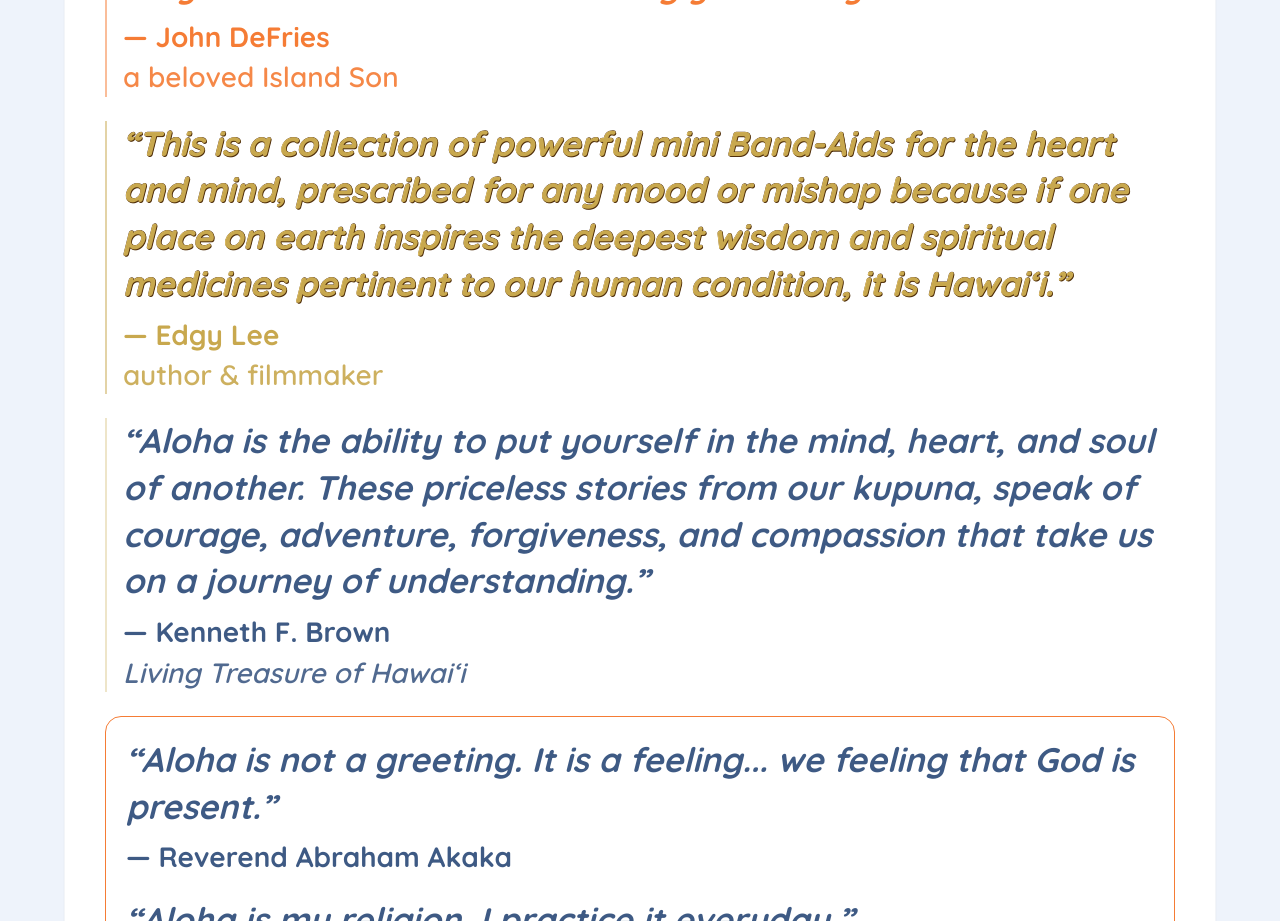
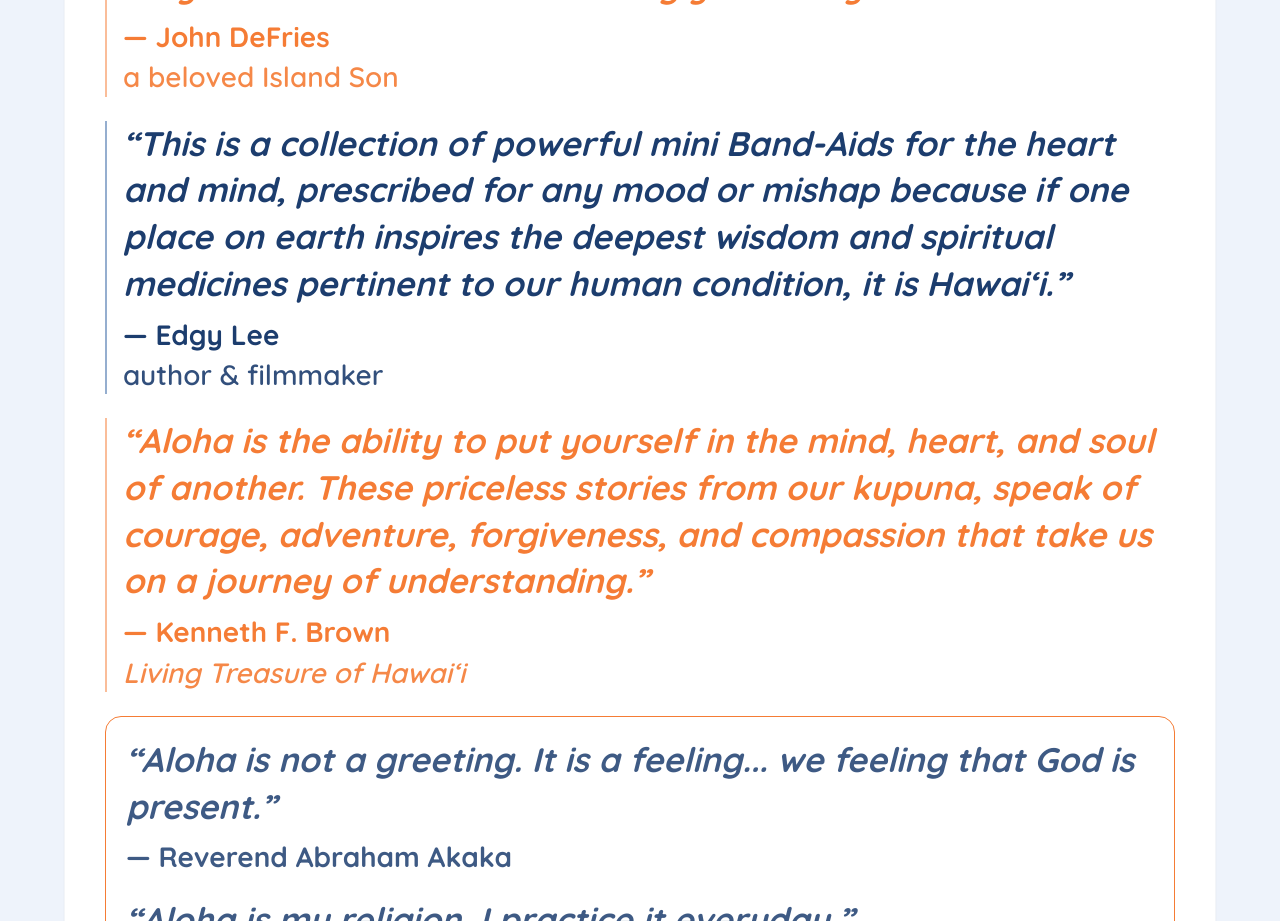
Before and after one commit to 8bitUHM/robin-rohr-portfolio, a React (Vite) app: page / in a window 1280 px wide. Shown: the part 8560-9481 px from the top of the page. Built offline with nearby package versions, Linux system fonts and the light colour scheme.

Commit message:
Update Home.tsx

```diff
--- a/src/pages/Home.tsx
+++ b/src/pages/Home.tsx
@@ -17,8 +17,11 @@ type Testimonial = {
   quote: string;
   author: TestimonialAuthor;
   coral?: boolean;
+  navy?: boolean;
   gold?: boolean;
   goldQuoteOutline?: boolean;
+  /** Mobile: attribution below quote, aligned bottom-right */
+  mobileAttributionRight?: boolean;
 };
 
 const testimonials: Testimonial[] = [
@@ -38,8 +41,7 @@ const testimonials: Testimonial[] = [
       name: "Edgy Lee",
       designation: "author & filmmaker",
     },
-    gold: true,
-    goldQuoteOutline: true,
+    navy: true,
   },
   {
     quote:
@@ -52,6 +54,7 @@ const testimonials: Testimonial[] = [
         </>
       ),
     },
+    coral: true,
   },
 ];
 
@@ -64,6 +67,7 @@ const alohaQuotes: Testimonial[] = [
   {
     quote: "Aloha is my religion. I practice it everyday.",
     author: { name: "Palahi Paki" },
+    mobileAttributionRight: true,
   },
 ];
 
@@ -71,21 +75,35 @@ function TestimonialBlock({
   quote,
   author,
   coral,
+  navy,
   gold,
   goldQuoteOutline,
+  mobileAttributionRight = false,
   borderClassName = "border-l-2 pl-4 italic",
 }: Testimonial & { borderClassName?: string }) {
   const quoteClass = coral
     ? "reading-text text-coral"
+    : navy
+      ? "reading-text text-navy-800"
       : gold
         ? `reading-text text-gold${goldQuoteOutline ? " gold-quote-outline" : ""}`
         : "reading-text-muted";
-  const attrColor = coral ? "text-coral" : gold ? "text-gold" : "text-navy-800/85";
+  const attrColor = coral
+    ? "text-coral"
+    : navy
+      ? "text-navy-800"
+      : gold
+        ? "text-gold"
+        : "text-navy-800/85";
 
   return (
     <blockquote className={borderClassName}>
       <p className={quoteClass}>&ldquo;{quote}&rdquo;</p>
-      <footer className={`testimonial-attribution mt-2 not-italic ${attrColor}`}>
+      <footer
+        className={`testimonial-attribution mt-2 not-italic ${attrColor}${
+          mobileAttributionRight ? " max-sm:text-right" : ""
+        }`}
+      >
         <span className="block">&mdash; {author.name}</span>
         {author.designation ? (
           <span className="block font-semibold opacity-90 mt-0.5">
@@ -484,6 +502,8 @@ export default function Home() {
                     borderClassName={`border-l-2 pl-4 italic ${
                       t.coral
                         ? "border-coral/50"
+                        : t.navy
+                          ? "border-navy-600/50"
                           : t.gold
                             ? "border-gold/50"
                             : "border-gold/30"
```
Lines whose indentation alone changed are shown as unchanged.
